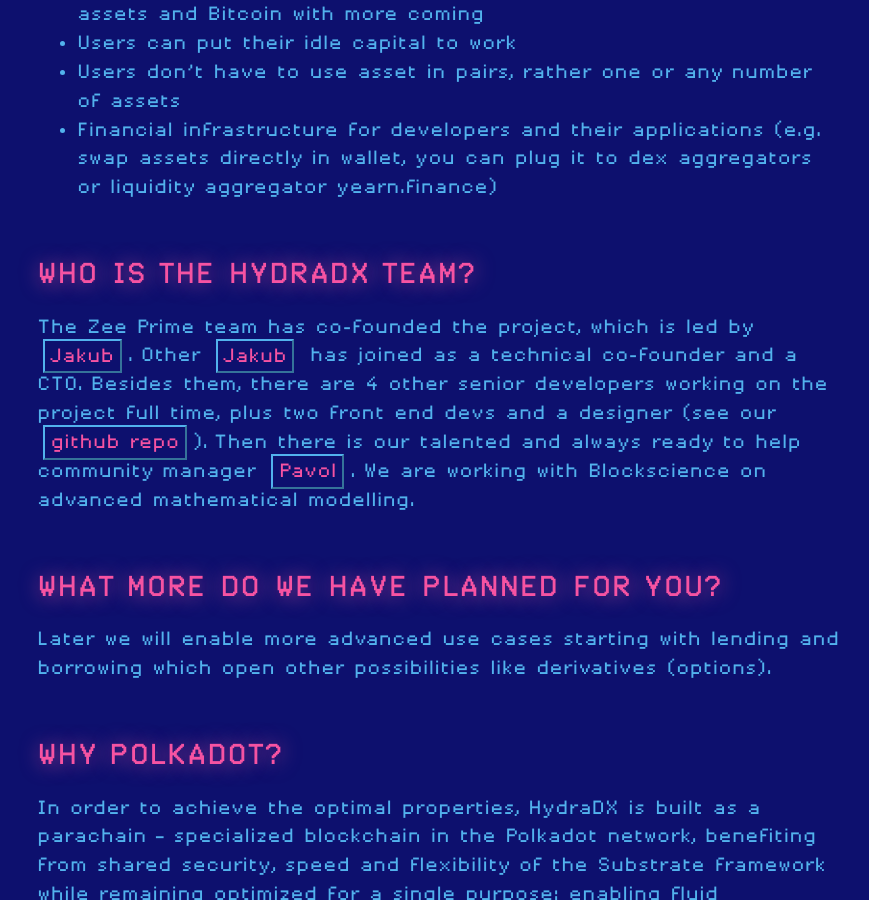
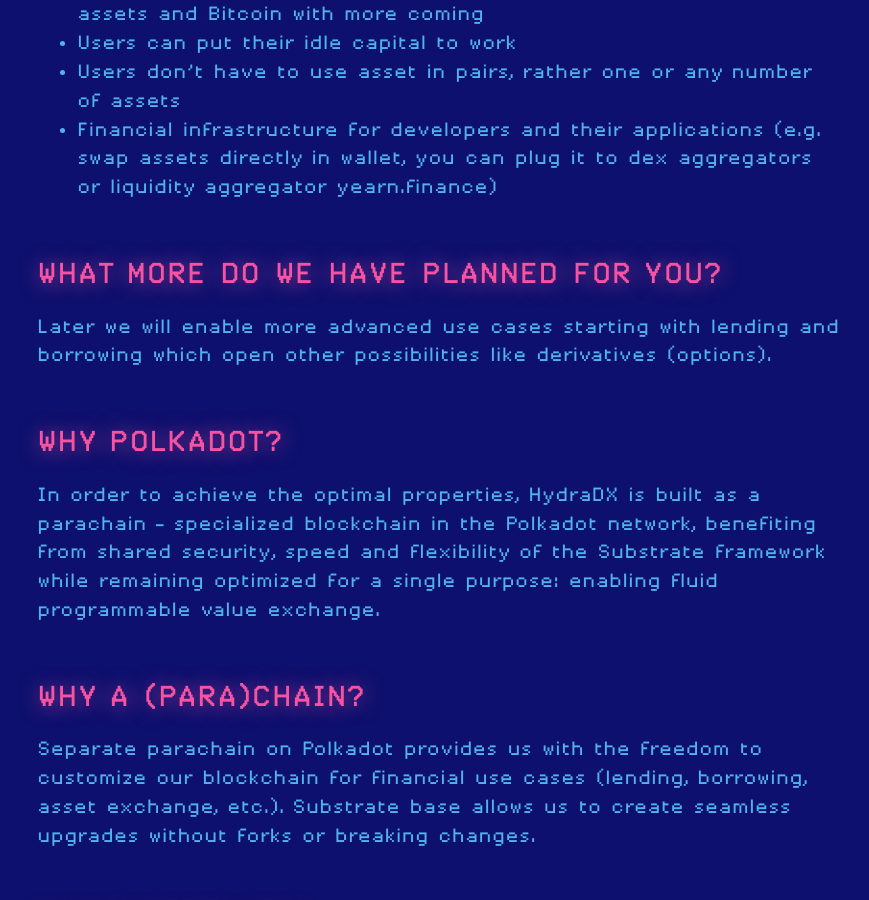
Before and after one commit to galacticcouncil/HydraDX-web-old, a Jekyll site: the page built from faq.markdown, in a window 1280 px wide and 900 px high, scrolled down 469 px. Shown: the whole window, without its empty margins (200-1069 px from the left). Built offline with Jekyll 4.4.1, drawn with Linux system fonts in a browser that asks for light colours; our own code applies the rules of GitHub Pages for plain Markdown files.

Commit message:
docs(faq): remove team
remove team section until it's rewritten

```diff
--- a/faq.markdown
+++ b/faq.markdown
@@ -18,10 +18,6 @@ HydraDX is a cross-chain liquidity protocol built on Substrate. It is a base lay
 - Users can put their idle capital to work
 - Users don’t have to use asset in pairs, rather one or any number of assets
 - Financial infrastructure for developers and their applications (e.g. swap assets directly in  wallet, you can plug it to dex aggregators or liquidity aggregator yearn.finance)
-
-## [Who is the HydraDX Team?](#who-is-the-hydradx-team)
-
-The Zee Prime team has co-founded the project, which is led by [Jakub](https://twitter.com/GregusJakub). Other [Jakub](https://twitter.com/JakPanik) has joined as a technical co-founder and a CTO. Besides them, there are 4 other senior developers working on the project full time, plus two front end devs and a designer (see our [github repo](https://github.com/galacticcouncil/hack.HydraDX-node)). Then there is our talented and always ready to help community manager [Pavol](https://twitter.com/KovarikPalo). We are working with Blockscience on advanced mathematical modelling.
 
 ## [What more do we have planned for you?](#What-more-do-we-have-planned-for-you)
 
```
